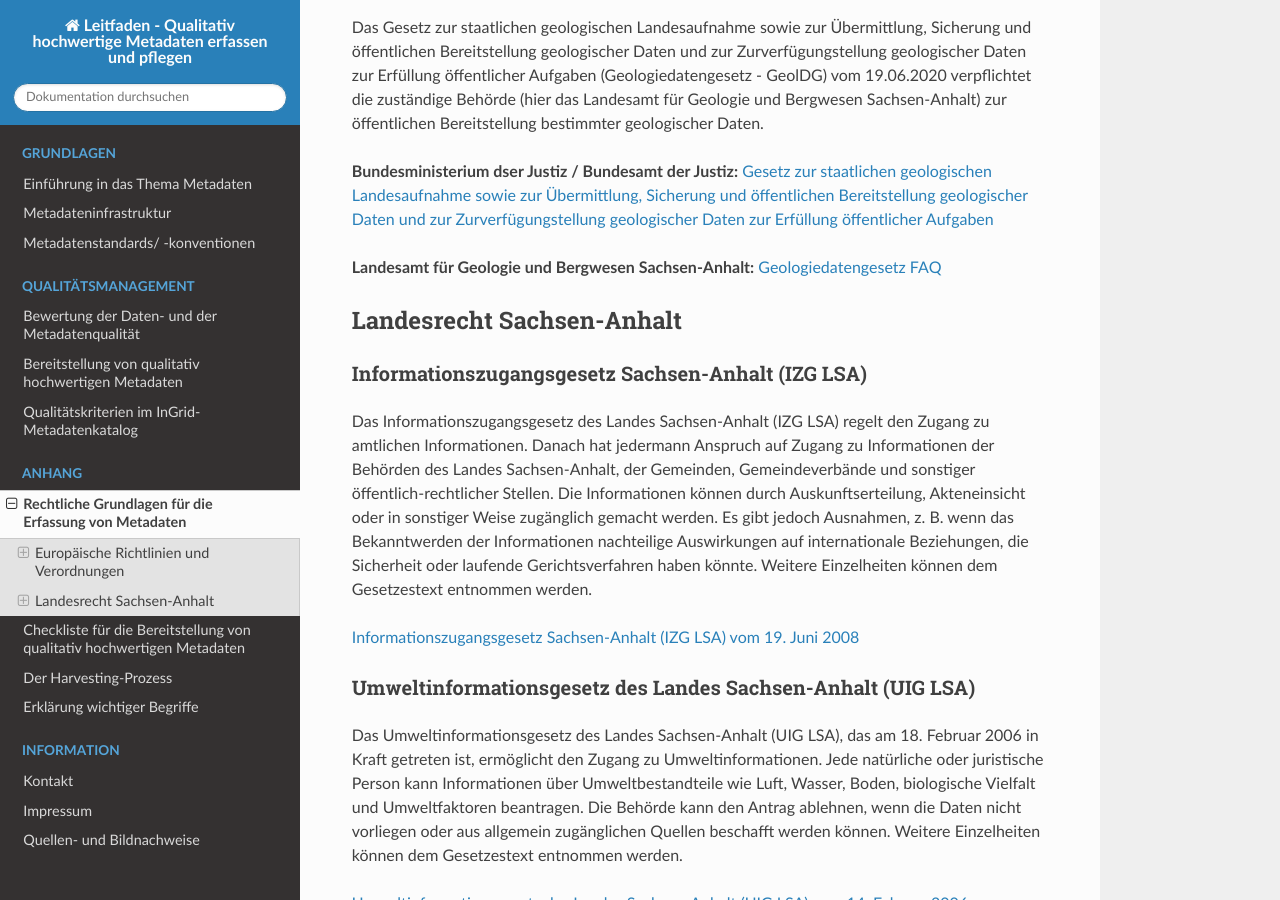
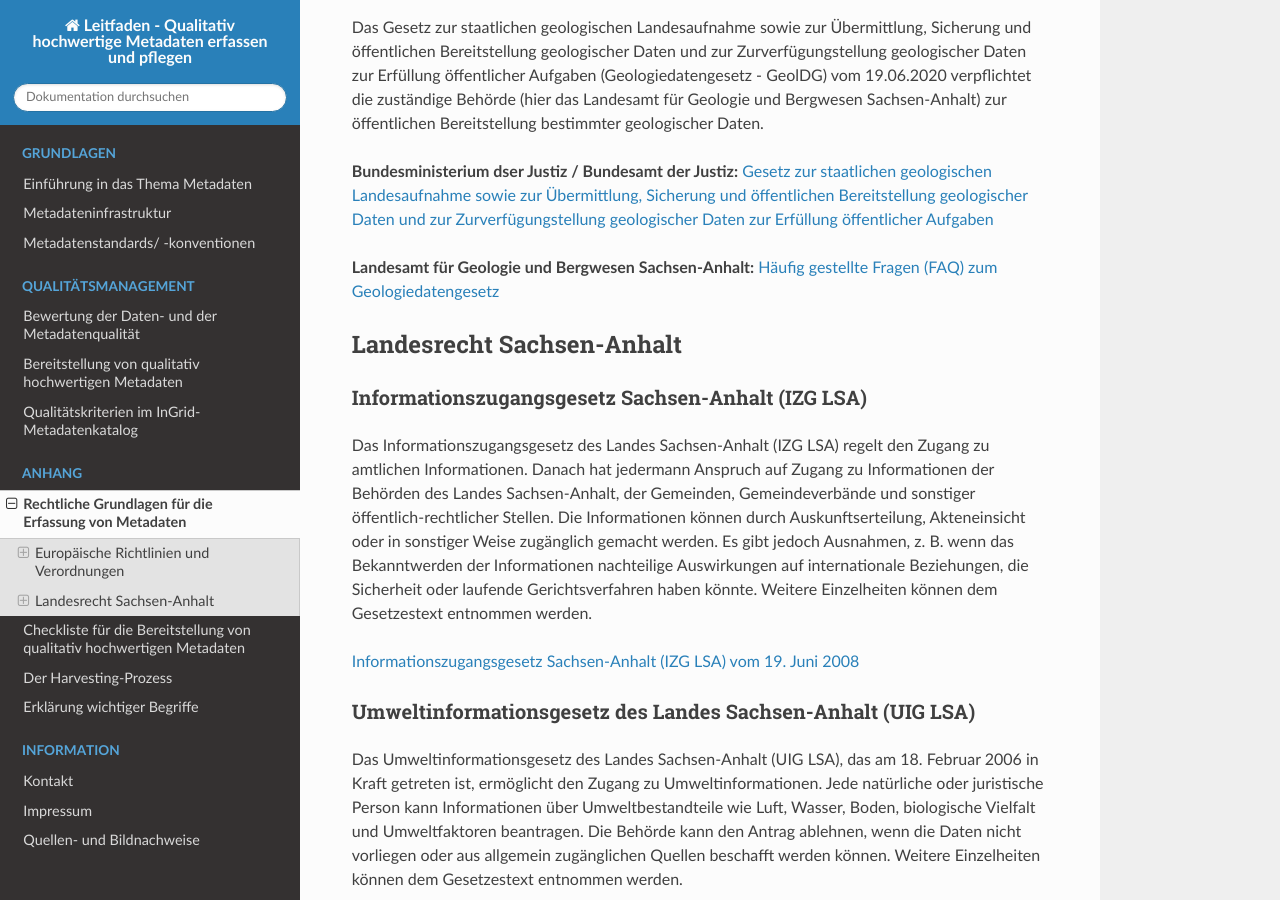
Before and after one commit to tomiwo/ingrid-mdk-st-high-quality-metadata, a Sphinx documentation site: the page built from docs/anhang/rechtliche-grundlagen.rst, in a window 1280 px wide and 900 px high, scrolled down 4567 px. Built offline with Sphinx 7.4.7 and the Read the Docs theme 3.1.0, drawn with Linux system fonts in a browser that asks for light colours.

Commit message:
Update rechtliche-grundlagen.rst

```diff
--- a/docs/anhang/rechtliche-grundlagen.rst
+++ b/docs/anhang/rechtliche-grundlagen.rst
@@ -119,7 +119,7 @@ Das Gesetz zur staatlichen geologischen Landesaufnahme sowie zur Übermittlung,
 **Bundesministerium dser Justiz / Bundesamt der Justiz:** `Gesetz zur staatlichen geologischen Landesaufnahme sowie zur Übermittlung, Sicherung und öffentlichen Bereitstellung geologischer Daten und zur Zurverfügungstellung geologischer Daten zur Erfüllung öffentlicher Aufgaben <https://www.gesetze-im-internet.de/geoldg/>`_
 
 
-**Landesamt für Geologie und Bergwesen Sachsen-Anhalt:** `Geologiedatengesetz FAQ <https://lagb.sachsen-anhalt.de/geologie/geologiedatengesetz/geologiedatengesetz-faq>`_
+**Landesamt für Geologie und Bergwesen Sachsen-Anhalt:** `Häufig gestellte Fragen (FAQ) zum Geologiedatengesetz  <https://lagb.sachsen-anhalt.de/geologie/geologiedatengesetz/geologiedatengesetz-faq>`_
 
 
 
```
